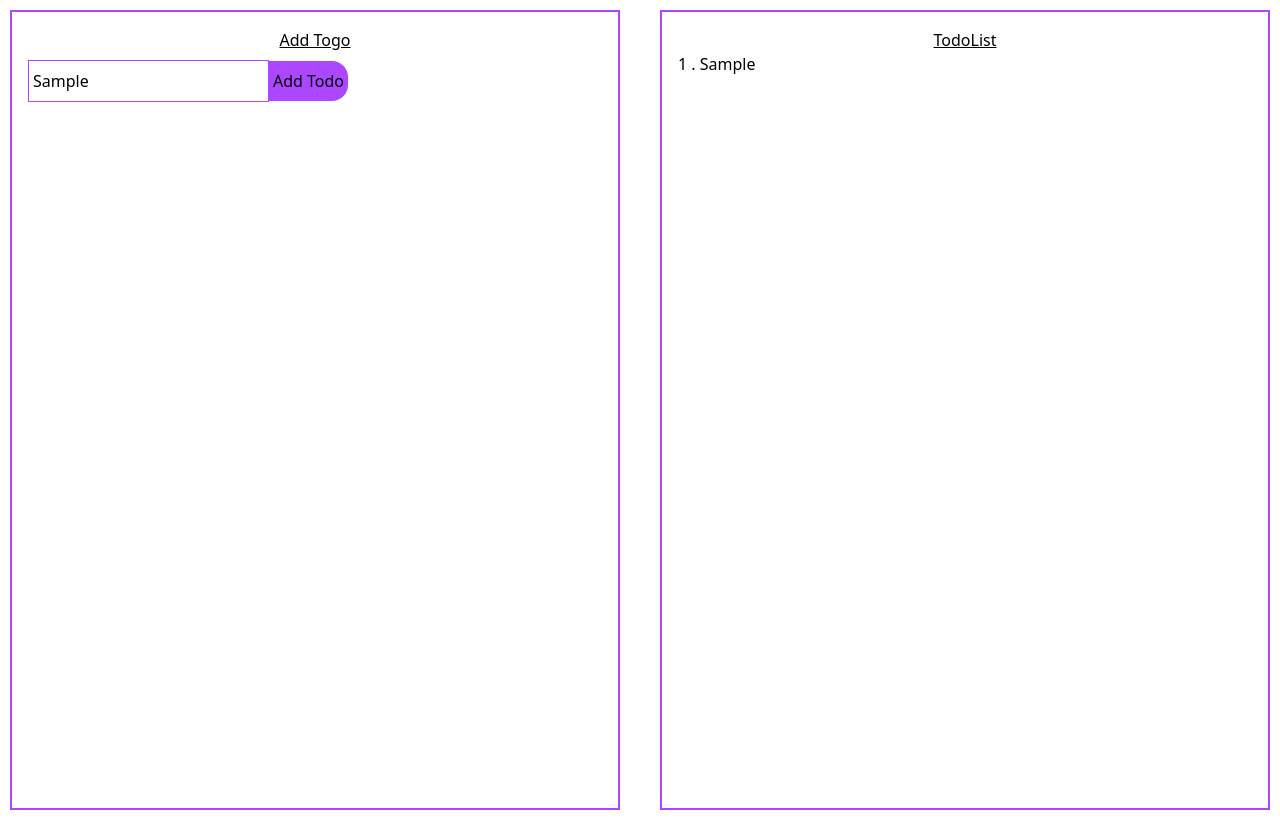
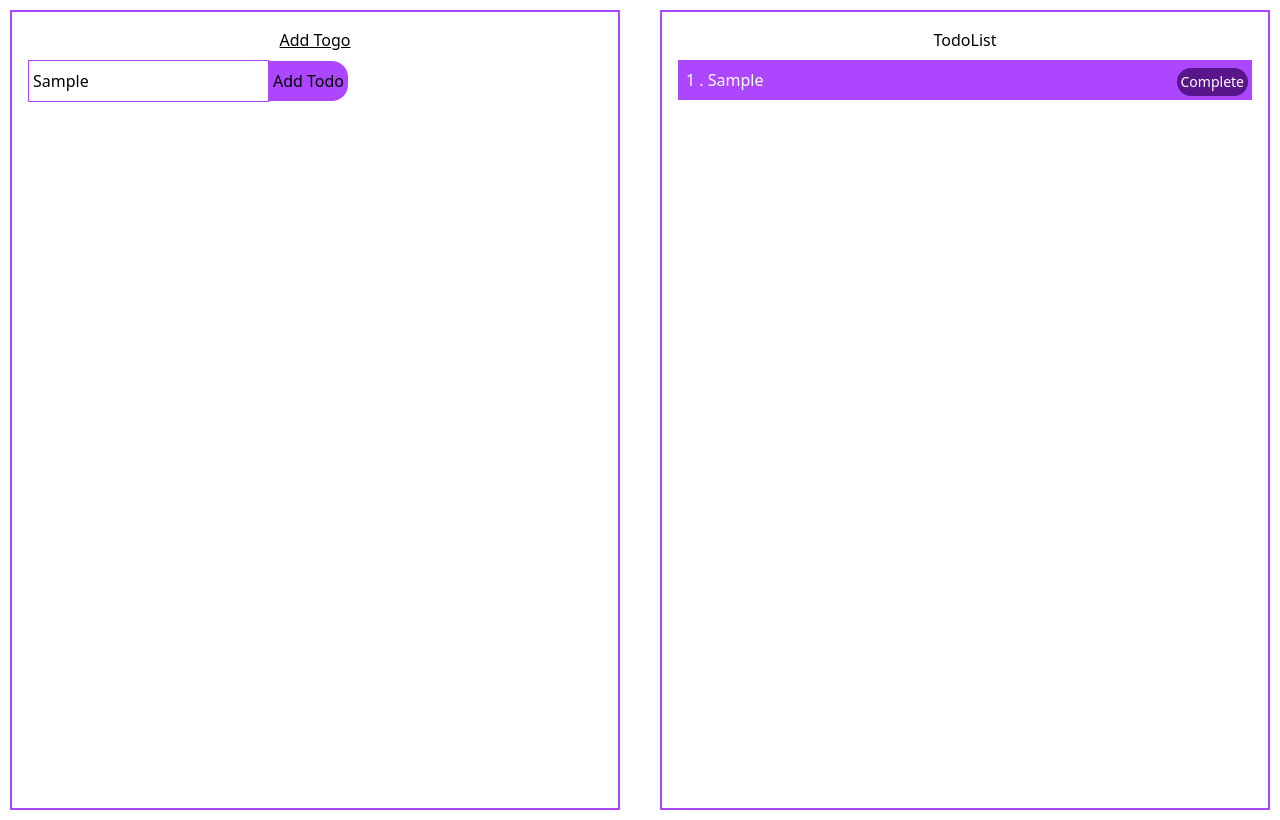
Before and after one commit to pranta-deba/redux-practice, a React (Vite) app: page / in a window 1280 px wide. Both pictures are taken after typing "Sample" into the empty fields and a click on the button "Add Todo". Built offline with nearby package versions, Linux system fonts and the light colour scheme.

Commit message:
[State] : [Context API with user reducer, also with type.] : [Todo App] : [Part 4]

```diff
--- a/src/components/todo/TodoList.tsx
+++ b/src/components/todo/TodoList.tsx
@@ -3,15 +3,25 @@ import { useToto } from "../../context/TodoProvider";
 type TTogo = { id: number; title: string; isCompleted: boolean };
 
 const TodoList = () => {
-  const { state } = useToto();
+  const { state, dispatch } = useToto();
 
   return (
-    <div className="flex-1 border-2 border-purple-500 p-4">
-      <h1 className="text-center underline">TodoList</h1>
-      <div>
+    <div className="flex-1 border-2 border-purple-500 p-4 space-y-2">
+      <h1 className="text-center">TodoList</h1>
+      <div className="space-y-2">
         {state.map((todo: TTogo, idx: number) => (
-          <div key={todo.id}>
-            <p>{idx+1} . {todo.title}</p>
+          <div key={todo.id} className="relative bg-purple-500 text-white p-2 ">
+            <p className={`${todo.isCompleted ? "line-through" : ""}`}>
+              {idx + 1} . {todo.title}
+            </p>
+            <button
+              onClick={() =>
+                dispatch({ type: "taskComplete", payload: todo.id })
+              }
+              className="absolute right-1 top-2 cursor-pointer overflow-hidden bg-purple-900 p-1 rounded-2xl text-sm"
+            >
+              {todo.isCompleted ? "Preview" : "Complete"}
+            </button>
           </div>
         ))}
       </div>
--- a/src/context/TodoProvider.tsx
+++ b/src/context/TodoProvider.tsx
@@ -12,8 +12,7 @@ type TTodoProviderProps = { children: ReactNode };
 
 type TTogo = { id: number; title: string; isCompleted: boolean };
 
-type TAction = { type: "addTodo"; payload: TTogo };
-
+type TAction = { type: "addTodo"; payload: TTogo | string };
 
 export const TodoContext = createContext<TTotoContext>(undefined);
 export const useToto = () => {
@@ -25,6 +24,12 @@ const reducer = (currentState: TTogo[], action: TAction) => {
   switch (action.type) {
     case "addTodo":
       return [...currentState, action.payload];
+    case "taskComplete":
+      return currentState.map((task) =>
+        task.id === action.payload
+          ? { ...task, isCompleted: !task.isCompleted }
+          : task
+      );
 
     default:
       return currentState;
@@ -36,7 +41,7 @@ const TodoProvider = ({ children }: TTodoProviderProps) => {
 
   const values = { state, dispatch };
 
-  console.log(state)
+  console.log(state);
 
   return <TodoContext.Provider value={values}>{children}</TodoContext.Provider>;
 };
```
